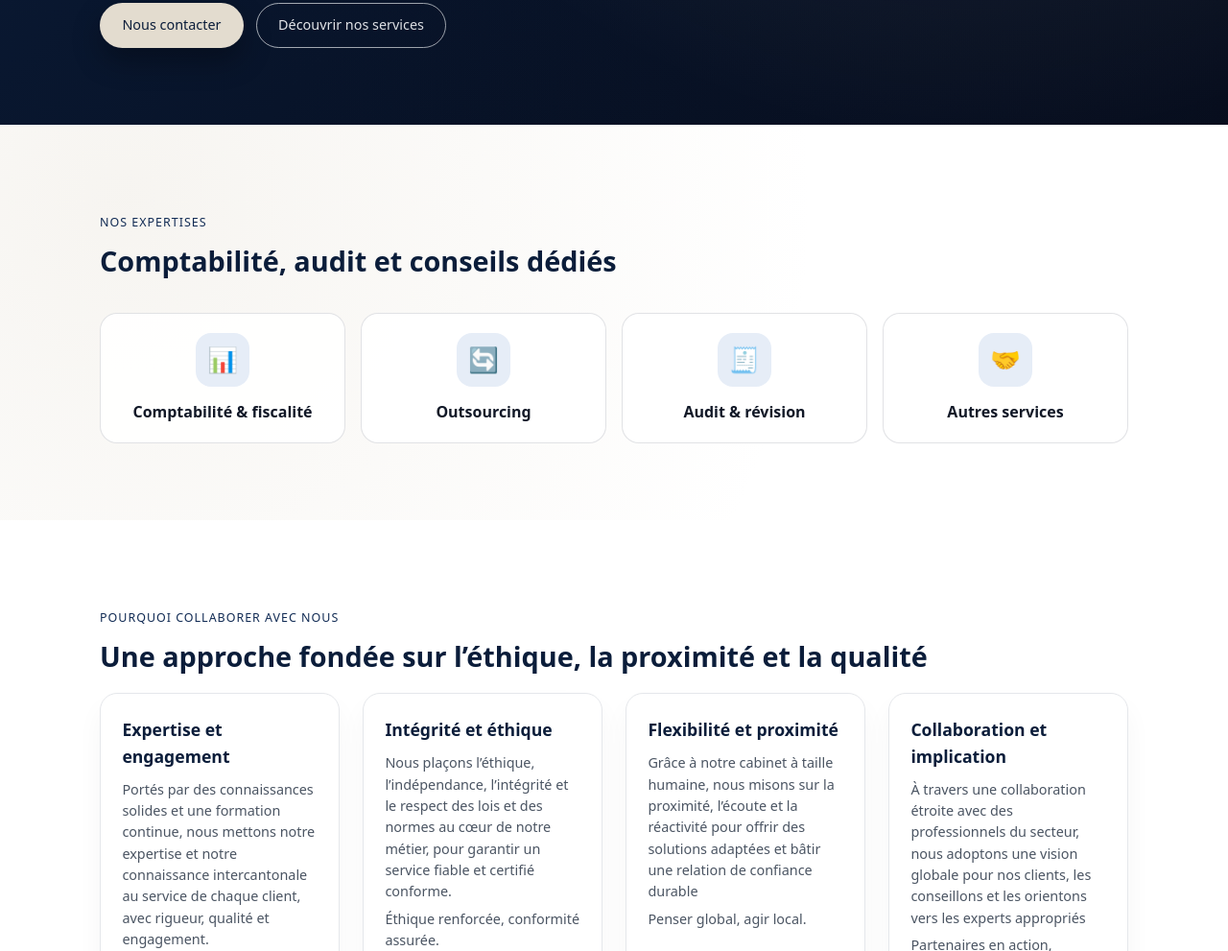
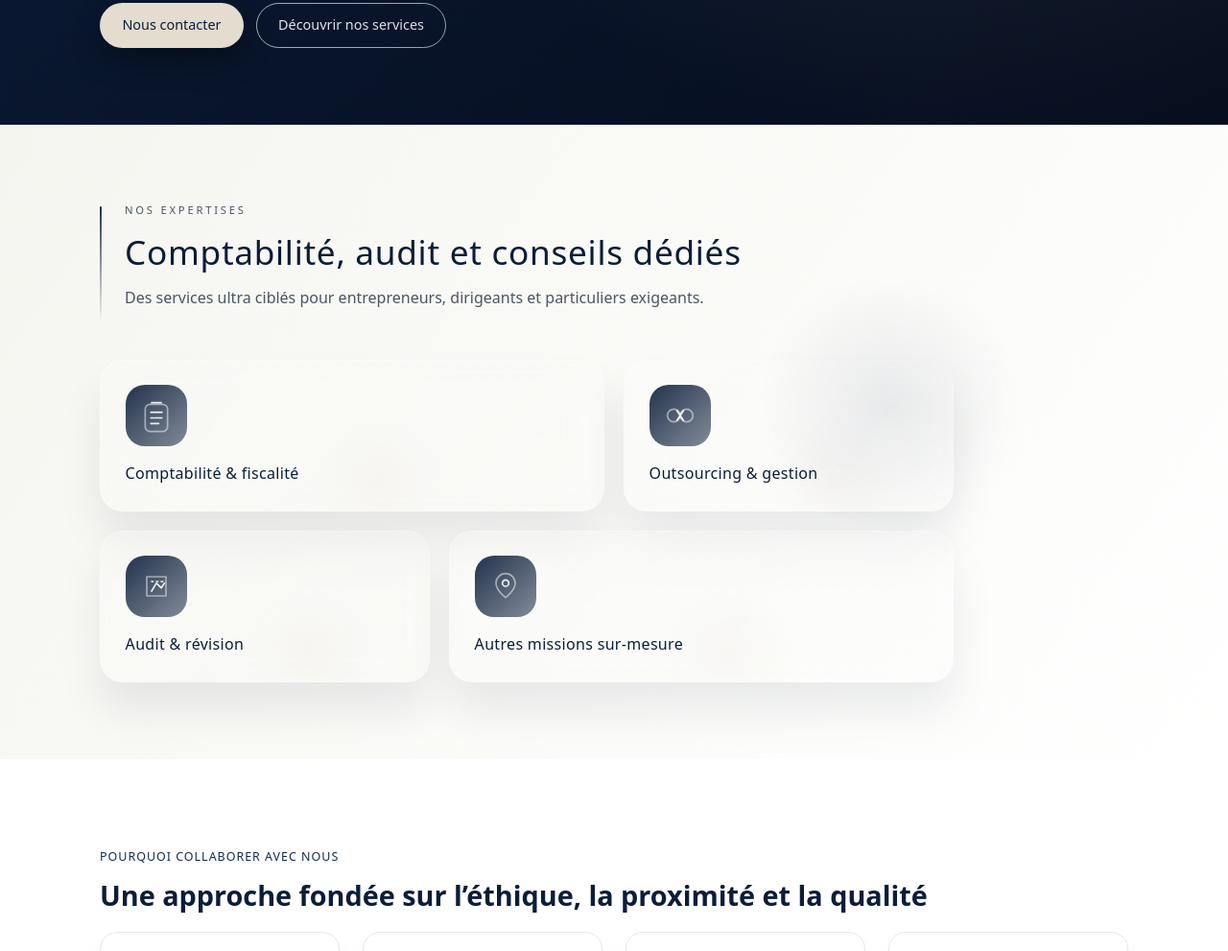
Before and after one commit to Benibox/fiducie, a website built with Vite: page src/index.html in a window 1280 px wide. Shown: the part 673-1664 px from the top of the page at 96% size. Built offline with nearby package versions, Linux system fonts and the light colour scheme.

Commit message:
Restyle service teaser section

```diff
--- a/src/index.html
+++ b/src/index.html
@@ -76,27 +76,56 @@
 
       <section class="section service-teaser">
         <div class="container">
-          <p class="section-kicker">Nos expertises</p>
-          <h2>Comptabilité, audit et conseils dédiés</h2>
+          <div class="service-teaser-head">
+            <span class="service-teaser-accent" aria-hidden="true"></span>
+            <div>
+              <p class="service-teaser-eyebrow">Nos expertises</p>
+              <h2 class="service-teaser-title">Comptabilité, audit et conseils dédiés</h2>
+              <p class="service-teaser-subtitle">Des services ultra ciblés pour entrepreneurs, dirigeants et particuliers exigeants.</p>
+            </div>
+          </div>
           <div class="service-teaser-grid">
             <a class="service-teaser-item" href="services.html#service-fiscalite">
-              <div class="service-teaser-icon" aria-hidden="true">📊</div>
-              <p class="service-teaser-title">Comptabilité & fiscalité</p>
+              <div class="service-teaser-icon" aria-hidden="true">
+                <svg viewBox="0 0 48 48" role="presentation">
+                  <rect class="icon-accent" x="10" y="10" width="28" height="34" rx="6" />
+                  <path d="M18 8h12" />
+                  <path d="M17 20h14M17 27h14M17 34h10" />
+                </svg>
+              </div>
+              <p class="service-teaser-name">Comptabilité & fiscalité</p>
               <span class="service-teaser-detail">Mot</span>
             </a>
             <a class="service-teaser-item" href="services.html#service-outsourcing">
-              <div class="service-teaser-icon" aria-hidden="true">🔄</div>
-              <p class="service-teaser-title">Outsourcing</p>
+              <div class="service-teaser-icon" aria-hidden="true">
+                <svg viewBox="0 0 48 48" role="presentation">
+                  <circle class="icon-accent" cx="16" cy="24" r="8" />
+                  <circle class="icon-accent" cx="32" cy="24" r="8" />
+                  <path d="M20 18l8 12M28 18l-8 12" />
+                </svg>
+              </div>
+              <p class="service-teaser-name">Outsourcing & gestion</p>
               <span class="service-teaser-detail">Mot</span>
             </a>
             <a class="service-teaser-item" href="services.html#service-audit">
-              <div class="service-teaser-icon" aria-hidden="true">🧾</div>
-              <p class="service-teaser-title">Audit & révision</p>
+              <div class="service-teaser-icon" aria-hidden="true">
+                <svg viewBox="0 0 48 48" role="presentation">
+                  <path class="icon-accent" d="M12 36V12h24v24z" />
+                  <path d="M18 30l6-10 6 6 4-6" />
+                  <path d="M18 18h2M24 18h2M30 18h2" />
+                </svg>
+              </div>
+              <p class="service-teaser-name">Audit & révision</p>
               <span class="service-teaser-detail">Mot</span>
             </a>
             <a class="service-teaser-item" href="services.html#service-autres">
-              <div class="service-teaser-icon" aria-hidden="true">🤝</div>
-              <p class="service-teaser-title">Autres services</p>
+              <div class="service-teaser-icon" aria-hidden="true">
+                <svg viewBox="0 0 48 48" role="presentation">
+                  <path class="icon-accent" d="M12 20a12 12 0 1 1 24 0c0 9-12 18-12 18S12 29 12 20z" />
+                  <circle cx="24" cy="20" r="4" />
+                </svg>
+              </div>
+              <p class="service-teaser-name">Autres missions sur-mesure</p>
               <span class="service-teaser-detail">Mot</span>
             </a>
           </div>
--- a/src/styles/main.css
+++ b/src/styles/main.css
@@ -409,73 +409,165 @@ h3 {
 }
 
 .service-teaser {
-  background: radial-gradient(circle at 10% 20%, rgba(227, 220, 207, 0.3), transparent 60%);
+  background: linear-gradient(125deg, #f5f5f0, #ffffff);
+  position: relative;
+  overflow: hidden;
+}
+
+.service-teaser::after {
+  content: '';
+  position: absolute;
+  inset: 20% auto -20% 60%;
+  width: 320px;
+  height: 320px;
+  background: radial-gradient(circle, rgba(11, 29, 58, 0.08), transparent 60%);
+}
+
+.service-teaser-head {
+  display: flex;
+  align-items: flex-start;
+  gap: 1.5rem;
+}
+
+.service-teaser-accent {
+  width: 2px;
+  height: 120px;
+  background: linear-gradient(180deg, rgba(11, 29, 58, 0.9), rgba(11, 29, 58, 0));
+  display: inline-block;
+  border-radius: 999px;
+  margin-top: 0.3rem;
+}
+
+.service-teaser-eyebrow {
+  letter-spacing: 0.25em;
+  text-transform: uppercase;
+  font-size: 0.7rem;
+  color: var(--text-soft);
+  margin: 0 0 0.5rem;
+}
+
+.service-teaser-title {
+  font-size: clamp(1.5rem, 3vw, 2.2rem);
+  font-weight: 300;
+  letter-spacing: 0.02em;
+  color: var(--blue-deep);
+  margin: 0 0 0.5rem;
+}
+
+.service-teaser-subtitle {
+  margin: 0;
+  color: var(--text-soft);
 }
 
 .service-teaser-grid {
+  position: relative;
   display: grid;
-  grid-template-columns: repeat(auto-fit, minmax(180px, 1fr));
-  gap: 1rem;
-  margin-top: 2rem;
+  grid-template-columns: repeat(auto-fit, minmax(220px, 1fr));
+  gap: 1.25rem;
+  margin-top: 2.5rem;
+}
+
+@media (min-width: 1024px) {
+  .service-teaser-grid {
+    grid-template-columns: repeat(6, minmax(0, 1fr));
+  }
+
+  .service-teaser-item:nth-child(1),
+  .service-teaser-item:nth-child(4) {
+    grid-column: span 3;
+  }
+
+  .service-teaser-item:nth-child(2),
+  .service-teaser-item:nth-child(3) {
+    grid-column: span 2;
+  }
 }
 
 .service-teaser-item {
-  display: flex;
-  flex-direction: column;
-  align-items: center;
-  padding: 1.2rem;
+  position: relative;
+  padding: 1.6rem;
   text-decoration: none;
-  border-radius: var(--radius-lg);
-  border: 1px solid rgba(15, 23, 42, 0.12);
-  background: rgba(255, 255, 255, 0.9);
-  color: var(--text-main);
-  position: relative;
+  border-radius: 24px;
+  background: linear-gradient(140deg, rgba(255, 255, 255, 0.2), rgba(255, 255, 255, 0.05));
+  border: 1px solid rgba(255, 255, 255, 0.25);
+  box-shadow: 0 30px 45px rgba(15, 23, 42, 0.08);
+  backdrop-filter: blur(18px);
+  color: var(--blue-deep);
   overflow: hidden;
-  transition: transform 0.15s ease, box-shadow 0.15s ease;
+  isolation: isolate;
+  transition: transform 0.3s ease, box-shadow 0.3s ease;
 }
 
-.service-teaser-item:hover {
-  transform: translateY(-4px);
-  box-shadow: 0 18px 30px rgba(15, 23, 42, 0.12);
+.service-teaser-item::before {
+  content: '';
+  position: absolute;
+  inset: 30% auto auto 40%;
+  width: 160px;
+  height: 160px;
+  background: radial-gradient(circle, rgba(227, 220, 207, 0.5), transparent 60%);
+  opacity: 0.3;
+  transform: rotate(20deg);
+  z-index: -1;
+}
+
+.service-teaser-item:hover,
+.service-teaser-item:focus-visible {
+  transform: translateY(-6px) rotate(-1deg);
+  box-shadow: 0 40px 65px rgba(15, 23, 42, 0.18);
 }
 
 .service-teaser-icon {
-  width: 56px;
-  height: 56px;
-  border-radius: 16px;
-  background: var(--blue-soft);
+  width: 64px;
+  height: 64px;
+  border-radius: 20px;
+  background: linear-gradient(135deg, rgba(11, 29, 58, 0.9), rgba(11, 29, 58, 0.5));
   display: flex;
   align-items: center;
   justify-content: center;
-  font-size: 1.6rem;
-  margin-bottom: 0.9rem;
+  margin-bottom: 1rem;
 }
 
-.service-teaser-title {
+.service-teaser-icon svg {
+  width: 40px;
+  height: 40px;
+  stroke: rgba(255, 255, 255, 0.9);
+  stroke-width: 2;
+  stroke-linecap: round;
+  stroke-linejoin: round;
+  fill: none;
+}
+
+.service-teaser-icon .icon-accent {
+  stroke: rgba(255, 255, 255, 0.5);
+}
+
+.service-teaser-name {
   margin: 0;
-  font-weight: 600;
-  text-align: center;
+  font-size: 1rem;
+  font-weight: 500;
+  letter-spacing: 0.02em;
 }
 
 .service-teaser-detail {
   position: absolute;
-  bottom: 0;
-  left: 0;
-  right: 0;
-  padding: 0.8rem;
-  background: rgba(11, 29, 58, 0.95);
-  color: var(--white);
-  font-size: 0.85rem;
-  text-align: center;
+  bottom: 1rem;
+  left: 1.5rem;
+  font-size: 0.82rem;
+  color: rgba(15, 23, 42, 0.6);
   opacity: 0;
-  transform: translateY(100%);
+  transform: translateY(8px);
   transition: opacity 0.2s ease, transform 0.2s ease;
 }
 
 .service-teaser-item:hover .service-teaser-detail,
-.service-teaser-item:focus .service-teaser-detail {
+.service-teaser-item:focus-visible .service-teaser-detail {
   opacity: 1;
   transform: translateY(0);
+}
+
+.service-teaser-item:focus-visible {
+  outline: 2px solid rgba(11, 29, 58, 0.4);
+  outline-offset: 4px;
 }
 
 .founder-card {
```
